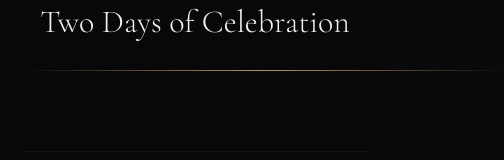
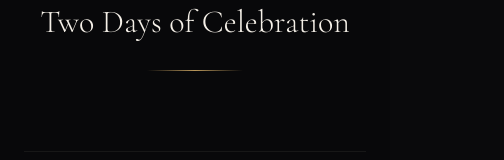
Before and after one commit to modiprabal/prabal-ki-shaadi, a Next.js app: page / in a window 390 px wide. Shown: the part 988-1148 px from the top of the page, 504 px wide, since content can reach past the window. Built offline with nearby package versions, Linux system fonts and the light colour scheme.

Commit message:
Polish: Fixed mobile layout overflow and added hero image animation

```diff
--- a/src/app/layout.tsx
+++ b/src/app/layout.tsx
@@ -34,10 +34,12 @@ export default function RootLayout({
   children: React.ReactNode;
 }>) {
   return (
-    <html lang="en" className={`${outfit.variable} ${cormorant.variable} ${devanagari.variable} antialiased scroll-smooth`}>
-      <body className="min-h-screen flex flex-col font-sans">
+    <html lang="en" className={`${outfit.variable} ${cormorant.variable} ${devanagari.variable} antialiased scroll-smooth overflow-x-hidden`}>
+      <body className="min-h-screen flex flex-col font-sans overflow-x-hidden">
         <Navbar />
-        {children}
+        <main className="flex-grow overflow-x-hidden">
+          {children}
+        </main>
       </body>
     </html>
   );
--- a/src/components/EventsPreview.tsx
+++ b/src/components/EventsPreview.tsx
@@ -7,7 +7,7 @@ export default function EventsPreview() {
   const { events } = weddingConfig;
 
   return (
-    <section id="events" className="relative py-28 md:py-36 px-6 md:px-12" style={{ background: "#08080a" }}>
+    <section id="events" className="relative py-28 md:py-36 px-6 md:px-12 overflow-hidden" style={{ background: "#08080a" }}>
       {/* Section label */}
       <motion.div
         initial={{ opacity: 0, y: 20 }}
@@ -26,7 +26,7 @@ export default function EventsPreview() {
           Two Days of Celebration
         </h2>
         <div
-          className="w-120 h-[1px] mx-auto mt-6"
+          className="w-24 md:w-120 max-w-[80vw] h-[1px] mx-auto mt-6"
           style={{ background: "linear-gradient(to right, transparent, #b8965a, transparent)" }}
         />
       </motion.div>
--- a/src/components/HeroSection.tsx
+++ b/src/components/HeroSection.tsx
@@ -86,6 +86,9 @@ export default function HeroSection() {
 
         {/* ── LEFT: Photo (hidden on mobile, shown on lg+) ── */}
         <motion.div
+          initial={{ opacity: 0 }}
+          animate={{ opacity: 1 }}
+          transition={{ duration: 1.5, delay: 0.8 }}
           className="hidden lg:block relative w-[48%] h-full flex-shrink-0 overflow-hidden"
         >
           <motion.div style={{ scale: photoScale }} className="absolute inset-0 will-change-transform">
@@ -170,7 +173,12 @@ export default function HeroSection() {
           </motion.h1>
 
           {/* ── Mobile-only photo (between names and details) ── */}
-          <div className="lg:hidden relative w-full max-w-[380px] h-[28vh] min-h-[180px] my-4 rounded-lg overflow-hidden self-center">
+          <motion.div
+            initial={{ opacity: 0, y: 10 }}
+            animate={{ opacity: 1, y: 0 }}
+            transition={{ duration: 1.2, delay: 1.0 }}
+            className="lg:hidden relative w-full max-w-[380px] h-[28vh] min-h-[180px] my-4 rounded-lg overflow-hidden self-center"
+          >
             <Image
               src="/couple-hero.jpg"
               alt={`${groom.firstName} & ${bride.firstName}`}
@@ -183,14 +191,14 @@ export default function HeroSection() {
             <div className="absolute inset-0 pointer-events-none" style={{
               boxShadow: "inset 0 0 40px 20px #0a0a0c",
             }} />
-          </div>
+          </motion.div>
 
           {/* Gold line */}
           <motion.div
             initial={{ scaleX: 0 }}
             animate={{ scaleX: 1 }}
             transition={{ duration: 1.2, delay: 1.2, ease: "easeInOut" }}
-            className="w-60 lg:w-60 h-[1px] mt-6 lg:mt-8 mb-5"
+            className="w-60 lg:w-60 max-w-[80vw] h-[1px] mt-6 lg:mt-8 mb-5"
             style={{ background: "linear-gradient(to right, transparent, #b8965a, transparent)" }}
           />
 
--- a/src/components/Navbar.tsx
+++ b/src/components/Navbar.tsx
@@ -82,7 +82,7 @@ export default function Navbar() {
 
   return (
     <nav
-      className={`fixed top-0 left-0 w-full z-50 flex items-center justify-between px-6 md:px-10 transition-all duration-700 ${
+      className={`fixed top-0 inset-x-0 z-50 flex items-center justify-between px-6 md:px-10 transition-all duration-700 ${
         scrolled ? "h-14 bg-[#0a0a0c]/90 backdrop-blur-xl" : "h-16 md:h-20 bg-transparent"
       }`}
     >
```
Also changed, not shown: 1 other file (tests, documents, lock files or other folders).
